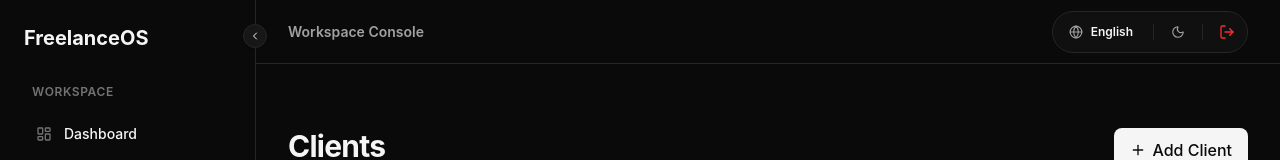
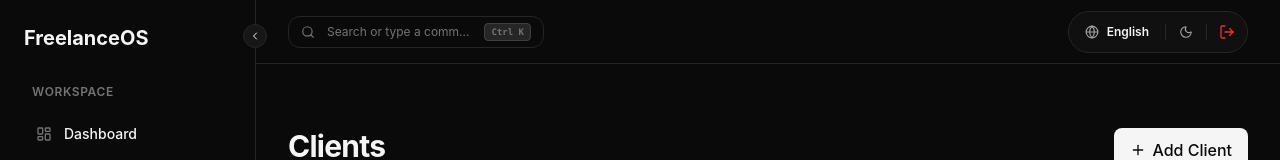
Before and after one commit to davariijs/freelanceros, a Next.js app in the folder apps/web/: page /dashboard/clients in a window 1280 px wide. Shown: the top 160 px of the page. Built offline with nearby package versions, Linux system fonts and the light colour scheme; no server answers.

Commit message:
Fix  header

```diff
--- a/apps/web/src/components/organisms/DashboardHeader.tsx
+++ b/apps/web/src/components/organisms/DashboardHeader.tsx
@@ -2,8 +2,9 @@
 
 import * as React from "react";
 import { useApp } from "@/context/AppContext";
-import { Menu, Globe, Sun, Moon, LogOut } from "lucide-react";
+import { Menu, Globe, Sun, Moon, LogOut, Search } from "lucide-react";
 import { Button } from "@/components/atoms/Button";
+import { cn } from "@/lib/utils";
 
 interface DashboardHeaderProps {
   onMenuToggle?: () => void;
@@ -12,9 +13,19 @@
 export const DashboardHeader: React.FC<DashboardHeaderProps> = ({
   onMenuToggle,
 }) => {
-  const { toggleLocale, setTheme, theme, locale, t } =
+  const { toggleLocale, setTheme, theme, locale, t, dir, setIsCommandOpen } =
     useApp();
   const activeLanguageLabel = locale === "en" ? "English" : "فارسی";
+
+  const [osSymbol, setOsSymbol] = React.useState("Ctrl");
+
+  React.useEffect(() => {
+    if (typeof window !== "undefined") {
+      const isMac = navigator.userAgent.toUpperCase().indexOf("MAC") >= 0;
+      setOsSymbol(isMac ? "⌘" : "Ctrl");
+    }
+  }, []);
+
   const handleLogout = () => {
     document.cookie =
       "token=; path=/; expires=Thu, 01 Jan 1970 00:00:00 GMT; SameSite=Strict; Secure";
@@ -23,7 +34,7 @@
 
   return (
     <header className="h-16 border-b border-neutral-200 dark:border-neutral-800 px-6 md:px-8 flex items-center justify-between bg-neutral-50 dark:bg-neutral-950 transition-colors duration-200">
-      <div className="flex items-center gap-4">
+      <div className="flex items-center gap-4 grow">
         {onMenuToggle && (
           <Button
             variant="ghost"
@@ -35,12 +46,38 @@
             <Menu className="h-5 w-5" />
           </Button>
         )}
-        <div className="font-semibold text-neutral-500 dark:text-neutral-400 text-sm hidden lg:block">
-          {t.workspaceConsole}
-        </div>
+
+        <button
+          onClick={(e) => {
+            e.stopPropagation();
+            setIsCommandOpen(true);
+          }}
+          className={cn(
+            "hidden md:flex items-center gap-3 px-3 py-1.5 text-xs text-neutral-400 dark:text-neutral-500 border border-neutral-300 dark:border-neutral-800 rounded-xl hover:bg-neutral-100 dark:hover:bg-neutral-900/50 hover:border-neutral-400 dark:hover:border-neutral-700 transition-all duration-200 cursor-pointer w-64",
+            dir === "rtl" ? "text-right" : "text-left",
+          )}
+        >
+          <Search className="h-3.5 w-3.5 shrink-0" />
+          <span className="grow truncate">{t.searchPlaceholderHeader}</span>
+          <kbd className="font-mono text-[9px] bg-neutral-100 dark:bg-neutral-800 px-1.5 py-0.5 rounded border border-neutral-200 dark:border-neutral-700 shrink-0 font-bold shadow-xs">
+            {osSymbol} K
+          </kbd>
+        </button>
+
+        <button
+          onClick={(e) => {
+            e.stopPropagation();
+            setIsCommandOpen(true);
+          }}
+          className="flex md:hidden h-9 w-9 items-center justify-center rounded-xl border border-neutral-300 dark:border-neutral-800 text-neutral-500 hover:text-neutral-900 dark:hover:text-neutral-100 bg-white dark:bg-neutral-900 shadow-xs active:scale-90 transition-transform duration-150 relative group"
+          aria-label="Search Console"
+        >
+          <Search className="h-4 w-4" />
+          <span className="absolute inset-0 rounded-xl bg-neutral-400/10 animate-ping pointer-events-none group-hover:block hidden" />
+        </button>
       </div>
 
-      <div className="flex items-center gap-2 p-1 rounded-full border border-neutral-200 dark:border-neutral-800 bg-neutral-100/50 dark:bg-neutral-900/50 backdrop-blur-sm">
+      <div className="flex items-center gap-1 p-1 rounded-full border border-neutral-200 dark:border-neutral-800 bg-neutral-100/50 dark:bg-neutral-900/50 backdrop-blur-sm shrink-0">
         <Button
           onClick={toggleLocale}
           variant="ghost"
```
